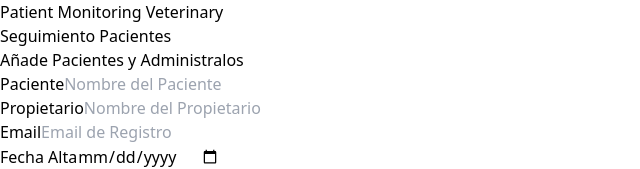
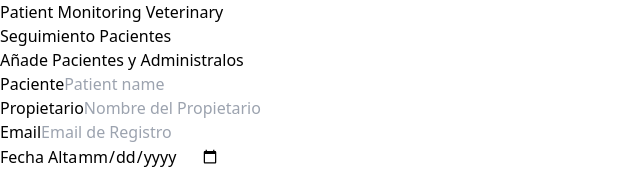
Before and after one commit to rvaldez20/Veterinary-Patients-react-ts, a React (Vite) app: page / in a window 1280 px wide. Shown: the top 169 px of the page, without its empty margins (0-640 px from the left). Built offline with nearby package versions, Linux system fonts and the light colour scheme.

Commit message:
[ADD] start to implement react-hook-form, use only in name (for now), register field and validate required

```diff
--- a/src/components/PatientForm.tsx
+++ b/src/components/PatientForm.tsx
@@ -1,7 +1,13 @@
-
+import { useForm } from 'react-hook-form'
 
 
 export function PatientForm() {
+  //* add hook useForm from react hook form
+  const { register, handleSubmit, formState: {errors} } = useForm()
+
+  const registerPatient = () => {
+    console.log('Nuevo Paciente')
+  }
 
   return (
     <div className="md:w-1/2 lg:w-2/5 mx-5">
@@ -15,6 +21,7 @@ export function PatientForm() {
       <form
         className="bg-white shadow-md rounded-lg py-10 px-5 mb-10"
         noValidate
+        onSubmit={handleSubmit(registerPatient)}
       >
         <div className="mb-5">
             <label htmlFor="name" className="text-sm uppercase font-bold">
@@ -24,8 +31,13 @@ export function PatientForm() {
                 id="name"
                 className="w-full p-3  border border-gray-100"
                 type="text"
-                placeholder="Nombre del Paciente"
+                placeholder="Patient name"
+                {...register('name', {
+                  required: 'Patient name is required'
+                })}
             />
+
+            {errors.name?.message}
         </div>
 
         <div className="mb-5">
```
